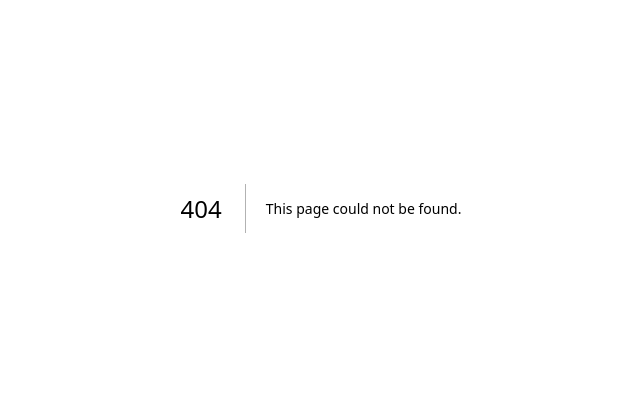
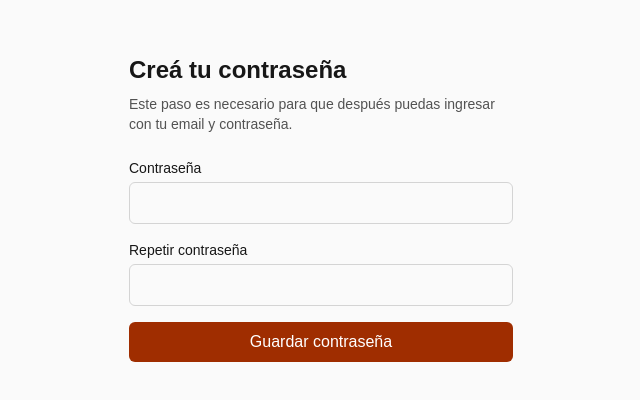
Before and after one commit to BrendaAguero/Calculadora, a Next.js app: page /set-password in a window 1280 px wide. Before the commit this address had no page. Shown: the part 192-592 px from the top of the page, without its empty margins (319-959 px from the left). Built offline with nearby package versions, Linux system fonts and the light colour scheme.

Commit message:
Auth: add first-login password setup

```diff
--- /dev/null
+++ b/app/set-password/page.tsx
@@ -0,0 +1,37 @@
+"use client";
+
+import { useActionState } from "react";
+import { setPassword, type ActionState } from "../login/actions";
+
+const initialState: ActionState = {};
+
+export default function SetPasswordPage() {
+  const [state, action, pending] = useActionState(setPassword, initialState);
+
+  return (
+    <main className="flex min-h-screen items-center justify-center bg-neutral-50 px-6 dark:bg-neutral-950">
+      <div className="w-full max-w-sm space-y-6">
+        <div>
+          <h1 className="text-2xl font-semibold">Creá tu contraseña</h1>
+          <p className="mt-2 text-sm text-neutral-600 dark:text-neutral-400">
+            Este paso es necesario para que después puedas ingresar con tu email y contraseña.
+          </p>
+        </div>
+        <form action={action} className="space-y-4">
+          <div>
+            <label className="block text-sm font-medium" htmlFor="password">Contraseña</label>
+            <input id="password" name="password" type="password" minLength={8} required className="mt-1 w-full rounded-md border border-neutral-300 px-3 py-2" />
+          </div>
+          <div>
+            <label className="block text-sm font-medium" htmlFor="password_confirmation">Repetir contraseña</label>
+            <input id="password_confirmation" name="password_confirmation" type="password" minLength={8} required className="mt-1 w-full rounded-md border border-neutral-300 px-3 py-2" />
+          </div>
+          {state.error && <p className="text-sm text-red-600">{state.error}</p>}
+          <button type="submit" disabled={pending} className="w-full rounded-md bg-orange-800 px-4 py-2 text-white disabled:opacity-50">
+            {pending ? "Guardando..." : "Guardar contraseña"}
+          </button>
+        </form>
+      </div>
+    </main>
+  );
+}
```
